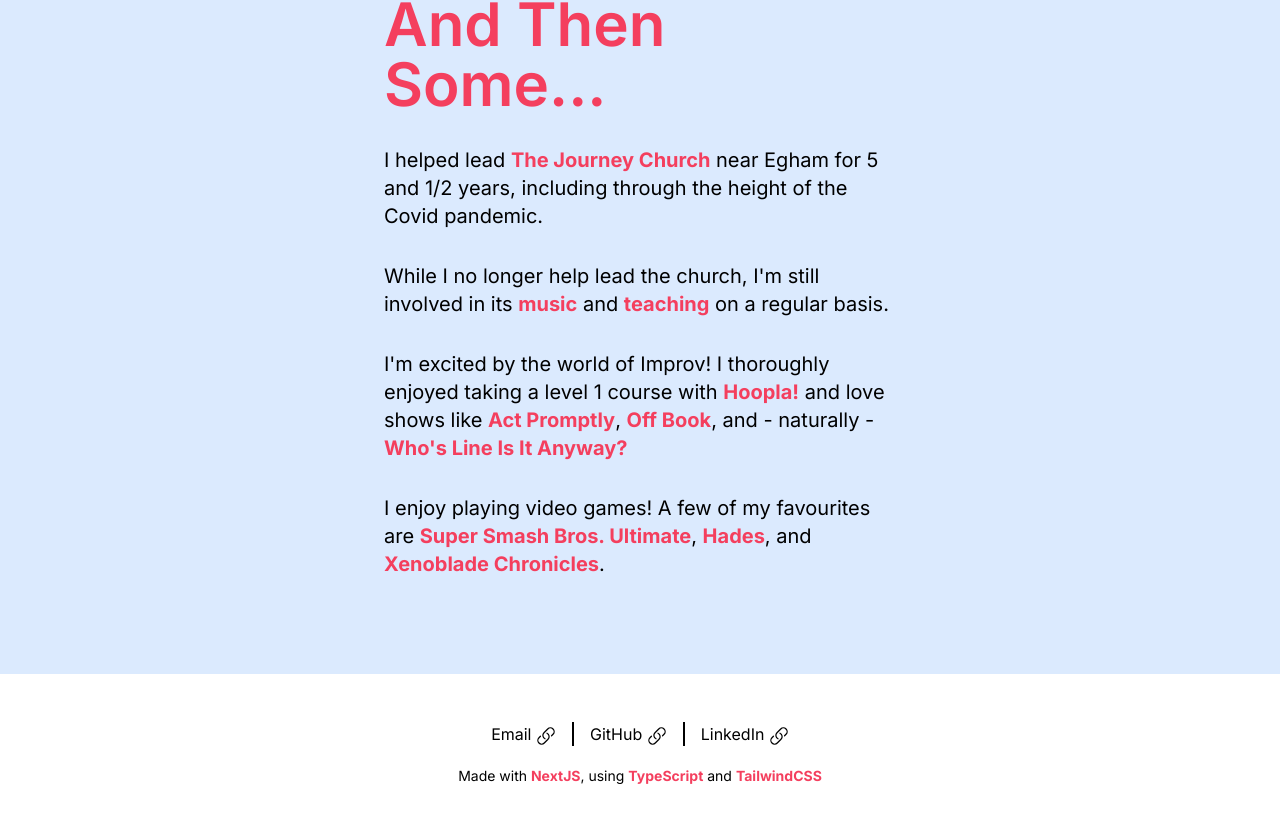
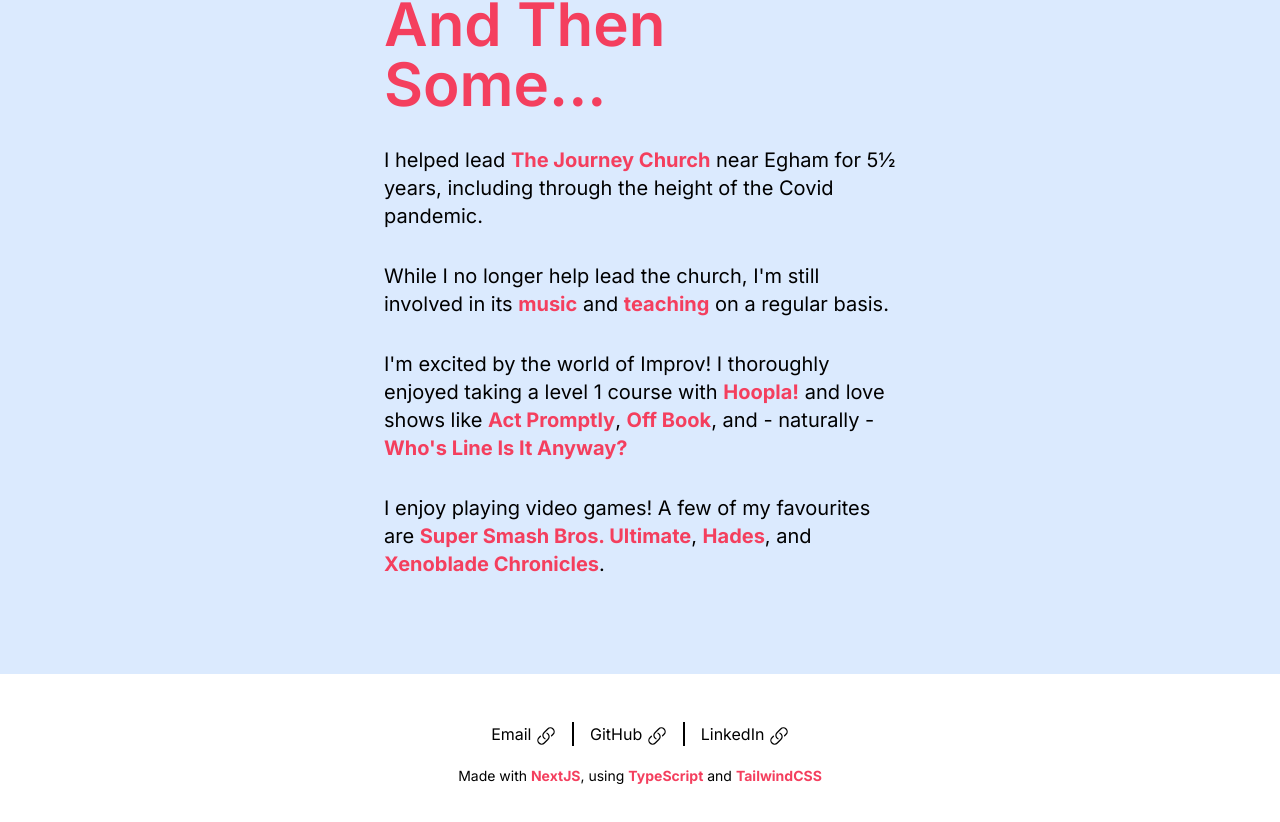
Before and after one commit to DarthEmpty/joelclarkev2, a Next.js app: page / in a window 1280 px wide. Shown: the part 2726-3548 px from the top of the page. Built offline with nearby package versions, Linux system fonts and the light colour scheme.

Commit message:
Slight text change

```diff
--- a/src/app/page.tsx
+++ b/src/app/page.tsx
@@ -98,8 +98,8 @@
 
     <HomeSection heading="And then some...">
       <p>
-        I helped lead <Strong>The Journey Church</Strong> near Egham for 5 and
-        1/2 years, including through the height of the Covid pandemic.
+        I helped lead <Strong>The Journey Church</Strong> near Egham for 5½
+        years, including through the height of the Covid pandemic.
       </p>
 
       <p>
```
